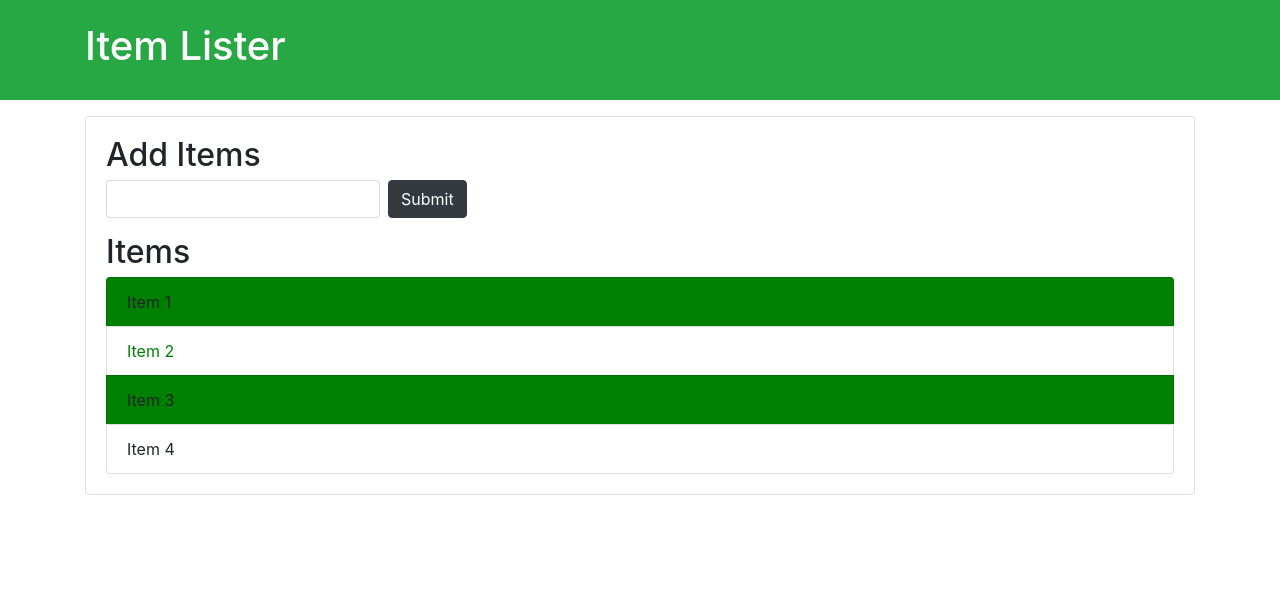
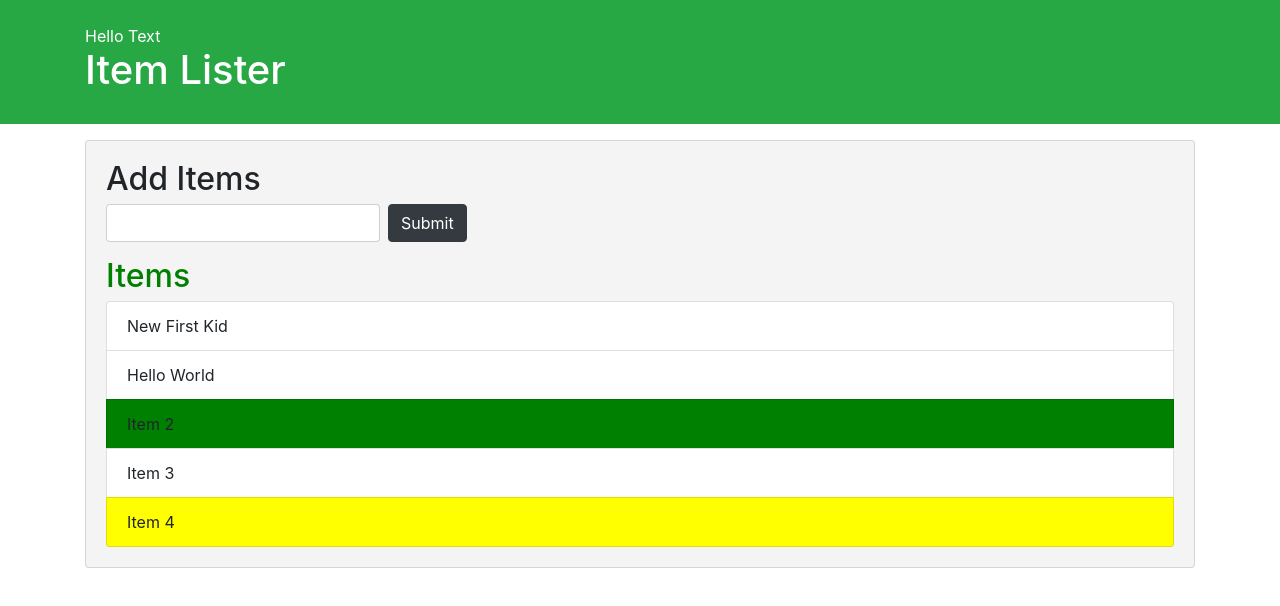
Before and after one commit to roshinys/DOMBasics, a plain HTML site: page index.html in a window 1280 px wide. Drawn offline with nearby package versions, Linux system fonts and the light colour scheme.

Commit message:
parentChild V5

```diff
--- a/dom.js
+++ b/dom.js
@@ -38,12 +38,86 @@
 // thirdLi.style.color = "white";
 // thirdLi.style.display = "none";
 
-var secondLi = document.querySelector(".list-group-item:nth-child(2)");
-console.log(secondLi);
-secondLi.style.color = "green";
-var li = document.querySelectorAll("li");
-for (let i = 0; i < li.length; i++) {
-  if (i % 2 == 0) {
-    li[i].style.backgroundColor = "green";
-  }
-}
+// var secondLi = document.querySelector(".list-group-item:nth-child(2)");
+// console.log(secondLi);
+// secondLi.style.color = "green";
+// var li = document.querySelectorAll("li");
+// for (let i = 0; i < li.length; i++) {
+//   if (i % 2 == 0) {
+//     li[i].style.backgroundColor = "green";
+//   }
+// }
+
+//Traversing the DOM
+//parentNode and ParentElement
+var parent = document.querySelector("#items");
+// var node = parent.parentNode;
+// console.log(parent.parentNode.parentNode);
+// node.style.backgroundColor = "#f4f4f4";
+
+var parent = document.querySelector("#items");
+console.log(parent);
+var node = parent.parentElement;
+console.log(parent.parentElement.parentElement);
+node.style.backgroundColor = "#f4f4f4";
+
+//traersing child nodes
+var child = parent.childNodes;
+// console.log(child);
+var newChild = parent.children;
+newChild[1].style.backgroundColor = "green";
+
+// console.log(parent.firstChild);
+console.log(parent.firstElementChild);
+var firstChild = parent.firstElementChild;
+firstChild.innerText = "Hello World";
+
+// console.log(parent.lastChild);
+console.log(parent.lastElementChild);
+var lastChild = parent.lastElementChild;
+lastChild.style.backgroundColor = "yellow";
+
+//siblings
+//nextsibling
+var itemList = document.querySelector("#items");
+// console.log(itemList.nextSibling);
+console.log(itemList.nextElementSibling);
+
+//previous sibling
+// console.log(itemList.previousSibling);
+console.log(itemList.previousElementSibling);
+itemList.previousElementSibling.style.color = "green";
+
+//createElement
+
+//create a div
+var newDiv = document.createElement("div");
+//create class
+newDiv.className = "hello";
+//add it
+newDiv.id = "hello id";
+//add attribute to it
+newDiv.setAttribute("title", "hello title");
+//add text to it
+var newDivText = document.createTextNode("Hello Text");
+//add text to new Div
+newDiv.appendChild(newDivText);
+
+//add to DOM
+var container = document.querySelector("header .container");
+var h1 = document.querySelector("header h1");
+
+container.insertBefore(newDiv, h1);
+
+// console.log(newDiv);
+var newItem = document.createElement("li");
+newItem.className = "list-group-item";
+var newItemText = document.createTextNode("New First Kid");
+newItem.appendChild(newItemText);
+
+var container = document.querySelector("#main #items");
+var firstKid = container.firstElementChild;
+// container.appendChild(newItem);
+container.insertBefore(newItem, firstKid);
+console.log(container);
+// console.log(newItem);
--- a/index.html
+++ b/index.html
@@ -22,18 +22,19 @@
     </header>
     <div class="container">
       <div id="main" class="card card-body">
-        <h2 id="addItem" class="title">Add Items</h2>
+        <h2 class="title">Add Items</h2>
         <form class="form-inline mb-3">
           <input type="text" class="form-control mr-2" />
           <input type="submit" class="btn btn-dark" value="Submit" />
         </form>
         <h2 class="title">Items</h2>
-        <ul class="list-group">
+        <ul id="items" class="list-group">
           <li class="list-group-item">Item 1</li>
           <li class="list-group-item">Item 2</li>
           <li class="list-group-item">Item 3</li>
           <li class="list-group-item">Item 4</li>
         </ul>
+        <span></span>
       </div>
     </div>
     <script src="dom.js"></script>
```
